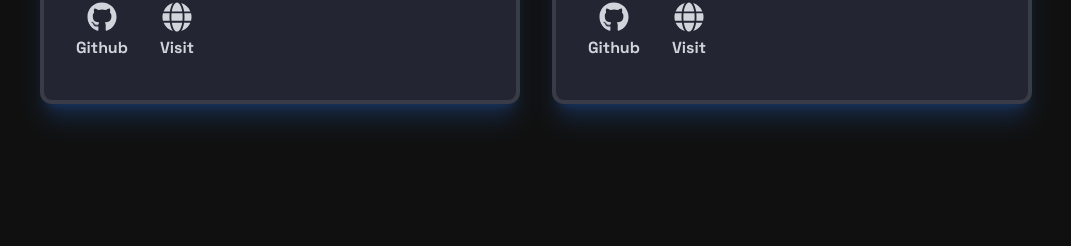
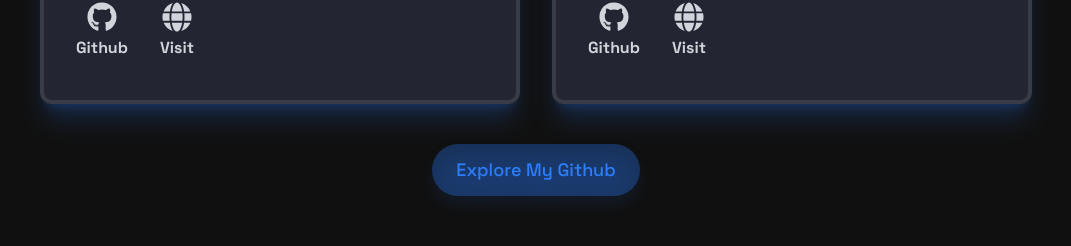
Before and after one commit to Niek-Damink/Portfolio, a React (Vite) app: page / in a window 1280 px wide. Shown: the part 3050-3296 px from the top of the page, without its empty margins (104-1175 px from the left). Built offline with nearby package versions, Linux system fonts and the light colour scheme.

Commit message:
Made a button the explore my github

```diff
--- a/src/components/sections/Projects.jsx
+++ b/src/components/sections/Projects.jsx
@@ -71,6 +71,18 @@ export const Projects = () => {
                     </RevealOnScroll>
                     ))}
                 </div>
+                <RevealOnScroll>
+                    <div className='flex justify-center mt-10'>
+                        <a
+                            href="https://github.com/Niek-Damink"
+                            target="_blank"
+                            rel="noopener noreferrer"
+                            className="bg-blue-500/30 flex text-blue-500 py-3 text-lg px-6 rounded-full font-medium transition items-center justify-center  hover:-translate-y-0.5 drop-shadow-xl drop-shadow-blue-500/30 hover:drop-shadow-blue-500/80"
+                        >
+                            Explore My Github
+                        </a>
+                    </div>
+                </RevealOnScroll>
             </div>
         </section>
     );
```
